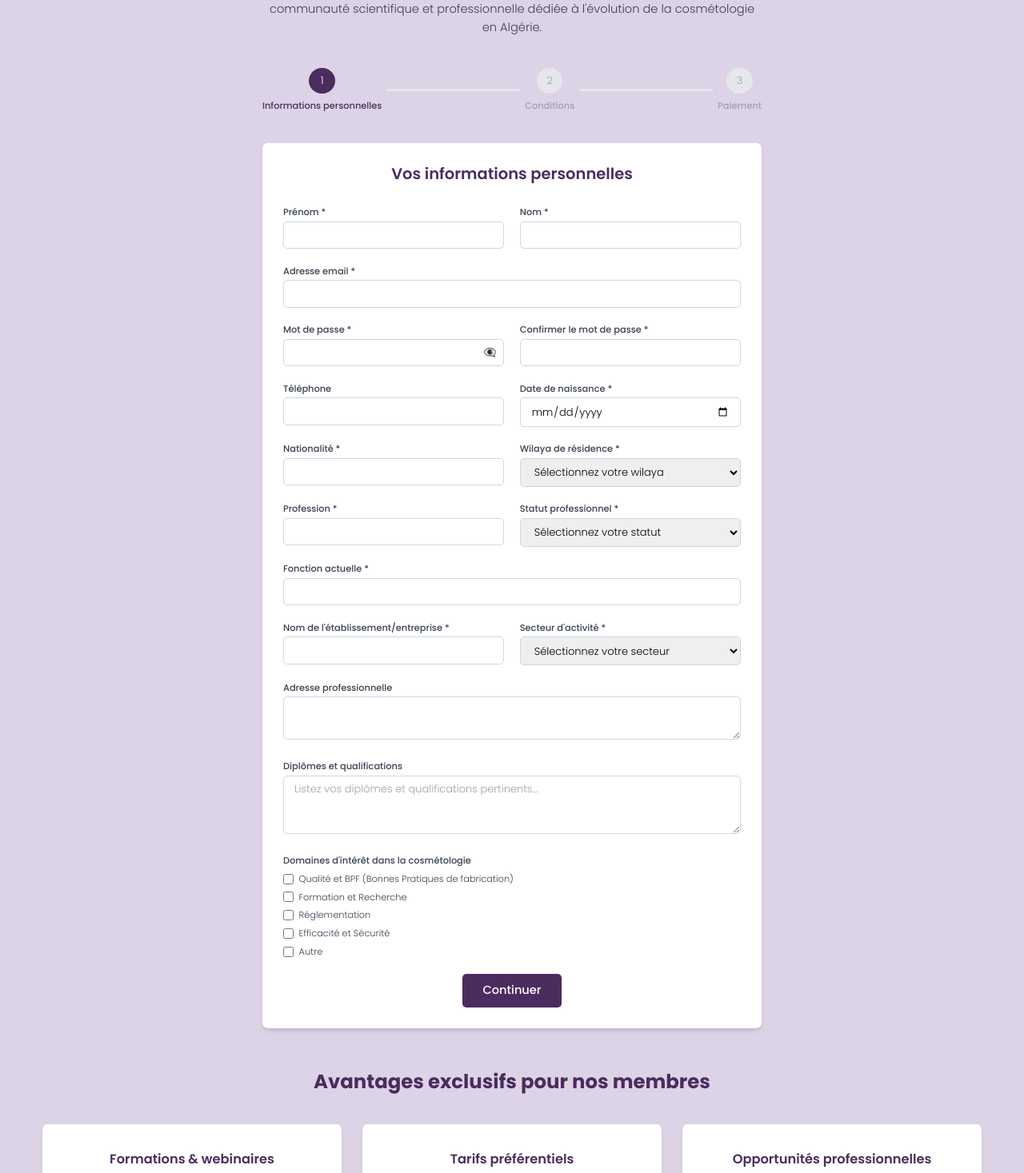
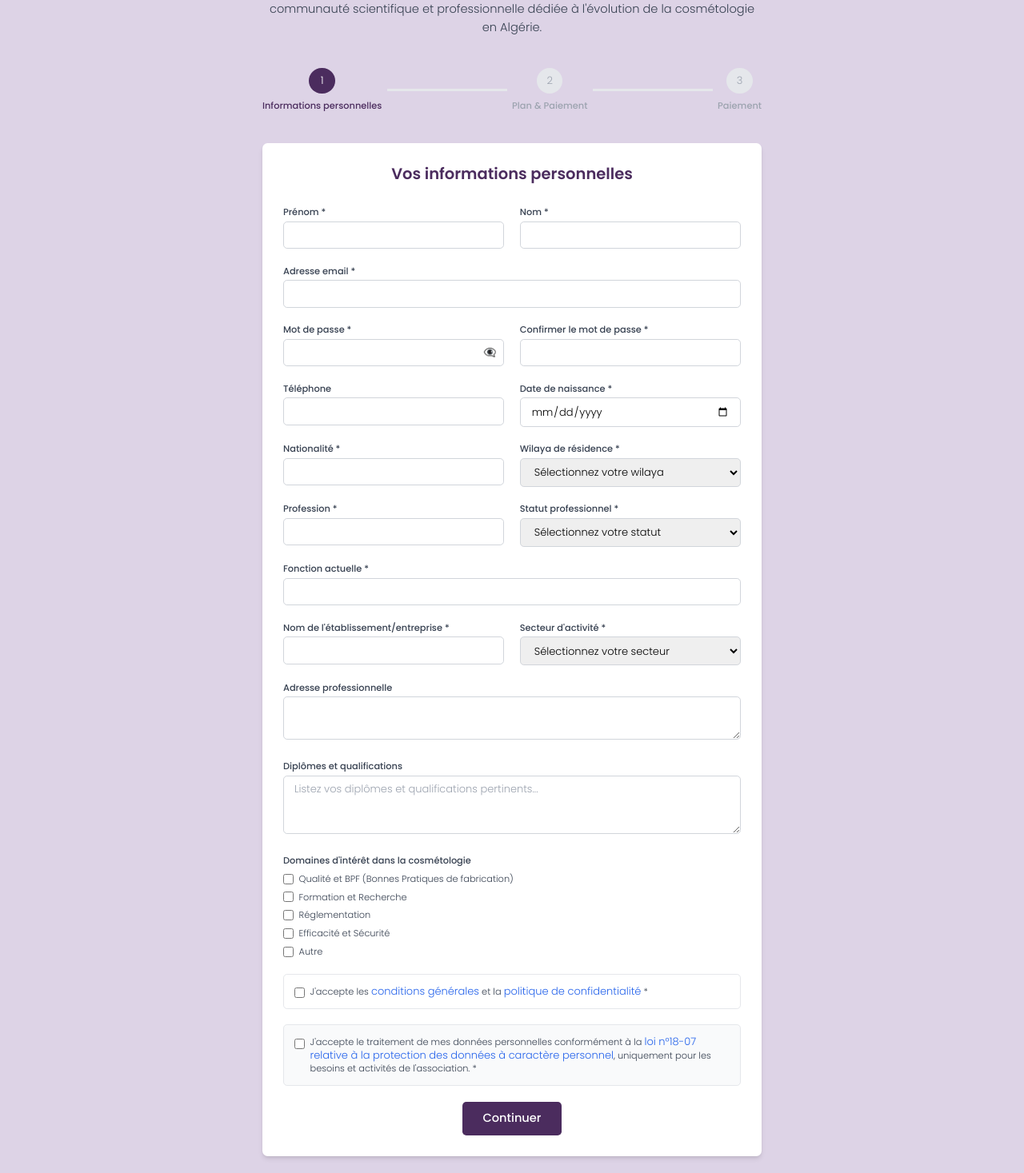
Before and after one commit to kreifeur/Algerian-Society-of-Cosmetology, a Next.js app: page /membership in a window 1280 px wide. Shown: the part 263-1730 px from the top of the page at 80% size. Built offline with nearby package versions, Linux system fonts and the light colour scheme.

Commit message:
Refactor membership form steps and validations
Moved the validation for terms acceptance and data protection consent to step 1. Updated the step titles and adjusted the payment method selection UI.

```diff
--- a/src/app/membership/page.jsx
+++ b/src/app/membership/page.jsx
@@ -178,6 +178,12 @@ export default function Membership() {
     if (!formData.currentPosition.trim()) newErrors.currentPosition = "La fonction actuelle est requise";
     if (!formData.establishmentName.trim()) newErrors.establishmentName = "Le nom de l'établissement/entreprise est requis";
     if (!formData.sectorActivity) newErrors.sectorActivity = "Le secteur d'activité est requis";
+    if (!formData.acceptTerms) {
+      newErrors.acceptTerms = "Vous devez accepter les conditions générales";
+    }
+    if (!formData.consentDataProtection) {
+      newErrors.consentDataProtection = "Vous devez accepter le traitement de vos données personnelles";
+    }
 
     setErrors(newErrors);
     return Object.keys(newErrors).length === 0;
@@ -185,12 +191,7 @@ export default function Membership() {
 
   const validateStep2 = () => {
     const newErrors = {};
-    if (!formData.acceptTerms) {
-      newErrors.acceptTerms = "Vous devez accepter les conditions générales";
-    }
-    if (!formData.consentDataProtection) {
-      newErrors.consentDataProtection = "Vous devez accepter le traitement de vos données personnelles";
-    }
+    // No validation needed for step 2 anymore since terms are in step 1
     setErrors(newErrors);
     return Object.keys(newErrors).length === 0;
   };
@@ -346,7 +347,7 @@ export default function Membership() {
                   <div className={`h-1 flex-1 mx-2 ${currentStep >= 2 ? "bg-[#4b2c5e]" : "bg-gray-200"}`}></div>
                   <div className={`flex flex-col items-center ${currentStep >= 2 ? "text-[#4b2c5e]" : "text-gray-400"}`}>
                     <div className={`h-10 w-10 rounded-full flex items-center justify-center ${currentStep >= 2 ? "bg-[#4b2c5e] text-white" : "bg-gray-200"}`}>2</div>
-                    <span className="mt-2 text-sm font-medium">Conditions</span>
+                    <span className="mt-2 text-sm font-medium">Plan & Paiement</span>
                   </div>
                   <div className={`h-1 flex-1 mx-2 ${currentStep >= 3 ? "bg-[#4b2c5e]" : "bg-gray-200"}`}></div>
                   <div className={`flex flex-col items-center ${currentStep >= 3 ? "text-[#4b2c5e]" : "text-gray-400"}`}>
@@ -356,7 +357,7 @@ export default function Membership() {
                 </div>
               </div>
 
-              {/* Step 1: Personal Information */}
+              {/* Step 1: Personal Information with Terms */}
               {currentStep === 1 && (
                 <div className="max-w-3xl mx-auto bg-white rounded-lg shadow-md p-8">
                   <h2 className="text-2xl font-semibold text-center text-[#4b2c5e] mb-8">Vos informations personnelles</h2>
@@ -515,6 +516,32 @@ export default function Membership() {
                       </div>
                     </div>
 
+                    {/* Terms and Conditions - Moved to Step 1 */}
+                    <div className="mb-6">
+                      <div className={`p-4 border rounded-md ${errors.acceptTerms ? "border-red-500 bg-red-50" : "border-gray-200"}`}>
+                        <div className="flex items-start">
+                          <input type="checkbox" id="acceptTerms" name="acceptTerms" checked={formData.acceptTerms} onChange={handleChange} className="h-4 w-4 text-blue-600 rounded mt-1" />
+                          <label htmlFor="acceptTerms" className="ml-2 block text-sm text-gray-700">
+                            J'accepte les <a href="/conditions-generales" className="text-blue-600 hover:underline" target="_blank">conditions générales</a> et la <a href="/politique-confidentialite" className="text-blue-600 hover:underline" target="_blank">politique de confidentialité</a> *
+                          </label>
+                        </div>
+                        {errors.acceptTerms && <p className="text-red-500 text-sm mt-1">{errors.acceptTerms}</p>}
+                      </div>
+                    </div>
+
+                    {/* Data Protection Consent - Moved to Step 1 */}
+                    <div className="mb-6">
+                      <div className={`p-4 border rounded-md bg-gray-50 ${errors.consentDataProtection ? "border-red-500 bg-red-50" : "border-gray-200"}`}>
+                        <div className="flex items-start">
+                          <input type="checkbox" id="consentDataProtection" name="consentDataProtection" checked={formData.consentDataProtection} onChange={handleChange} className="h-4 w-4 text-blue-600 rounded mt-1" />
+                          <label htmlFor="consentDataProtection" className="ml-2 block text-sm text-gray-700">
+                            J'accepte le traitement de mes données personnelles conformément à la <a href="/protection-donnees" className="text-blue-600 hover:underline" target="_blank">loi n°18-07 relative à la protection des données à caractère personnel</a>, uniquement pour les besoins et activités de l'association. *
+                          </label>
+                        </div>
+                        {errors.consentDataProtection && <p className="text-red-500 text-sm mt-1">{errors.consentDataProtection}</p>}
+                      </div>
+                    </div>
+
                     <div className="text-center">
                       <button onClick={nextStep} className="px-8 py-3 bg-[#4b2c5e] text-white rounded-md hover:bg-[#4b2c5e] font-medium text-lg">Continuer</button>
                     </div>
@@ -522,10 +549,10 @@ export default function Membership() {
                 </div>
               )}
 
-              {/* Step 2: Conditions */}
+              {/* Step 2: Plan & Payment Method */}
               {currentStep === 2 && (
                 <div className="max-w-3xl mx-auto bg-white rounded-lg shadow-md p-8">
-                  <h2 className="text-2xl font-semibold text-center text-[#4b2c5e] mb-8">Conditions d'adhésion</h2>
+                  <h2 className="text-2xl font-semibold text-center text-[#4b2c5e] mb-8">Choisissez votre formule et mode de paiement</h2>
                   <form onSubmit={(e) => e.preventDefault()}>
                     {/* Membership Plan Selection */}
                     <div className="mb-8">
@@ -543,7 +570,9 @@ export default function Membership() {
                     </div>
 
                     {/* Payment Method Selection */}
-                    <div className="flex flex-col gap-2 my-6">
+                    <div className="mb-8">
+                      <h3 className="text-lg font-semibold text-[#4b2c5e] mb-4">Choisissez votre mode de paiement</h3>
+                      <div className="flex flex-col gap-2">
                         <div className={`border p-3 cursor-pointer rounded-md ${selectedPaymentMethod === "cash" ? "border-[#4b2c5e] bg-[#ddd3e6]" : "border-gray-300"}`} onClick={() => handlePaymentMethodChange("cash")}>
                           <div className="flex items-center">
                             <div className={`w-5 h-5 rounded-full border mr-3 flex items-center justify-center ${selectedPaymentMethod === "cash" ? "border-[#4b2c5e] bg-[#4b2c5e]" : "border-gray-400"}`}>
@@ -563,31 +592,6 @@ export default function Membership() {
                           </div>
                           <p className="text-sm text-gray-600 mt-1 ml-8">Paiement sécurisé via la plateforme SATIM</p>
                         </div>
-                    </div>
-
-                    {/* Terms and Conditions */}
-                    <div className="mb-6">
-                      <div className={`p-4 border rounded-md ${errors.acceptTerms ? "border-red-500 bg-red-50" : "border-gray-200"}`}>
-                        <div className="flex items-start">
-                          <input type="checkbox" id="acceptTerms" name="acceptTerms" checked={formData.acceptTerms} onChange={handleChange} className="h-4 w-4 text-blue-600 rounded mt-1" />
-                          <label htmlFor="acceptTerms" className="ml-2 block text-sm text-gray-700">
-                            J'accepte les <a href="/conditions-generales" className="text-blue-600 hover:underline" target="_blank">conditions générales</a> et la <a href="/politique-confidentialite" className="text-blue-600 hover:underline" target="_blank">politique de confidentialité</a> *
-                          </label>
-                        </div>
-                        {errors.acceptTerms && <p className="text-red-500 text-sm mt-1">{errors.acceptTerms}</p>}
-                      </div>
-                    </div>
-
-                    {/* Data Protection Consent */}
-                    <div className="mb-6">
-                      <div className={`p-4 border rounded-md bg-gray-50 ${errors.consentDataProtection ? "border-red-500 bg-red-50" : "border-gray-200"}`}>
-                        <div className="flex items-start">
-                          <input type="checkbox" id="consentDataProtection" name="consentDataProtection" checked={formData.consentDataProtection} onChange={handleChange} className="h-4 w-4 text-blue-600 rounded mt-1" />
-                          <label htmlFor="consentDataProtection" className="ml-2 block text-sm text-gray-700">
-                            J'accepte le traitement de mes données personnelles conformément à la <a href="/protection-donnees" className="text-blue-600 hover:underline" target="_blank">loi n°18-07 relative à la protection des données à caractère personnel</a>, uniquement pour les besoins et activités de l'association. *
-                          </label>
-                        </div>
-                        {errors.consentDataProtection && <p className="text-red-500 text-sm mt-1">{errors.consentDataProtection}</p>}
                       </div>
                     </div>
 
```
Lines whose indentation alone changed are shown as unchanged.
